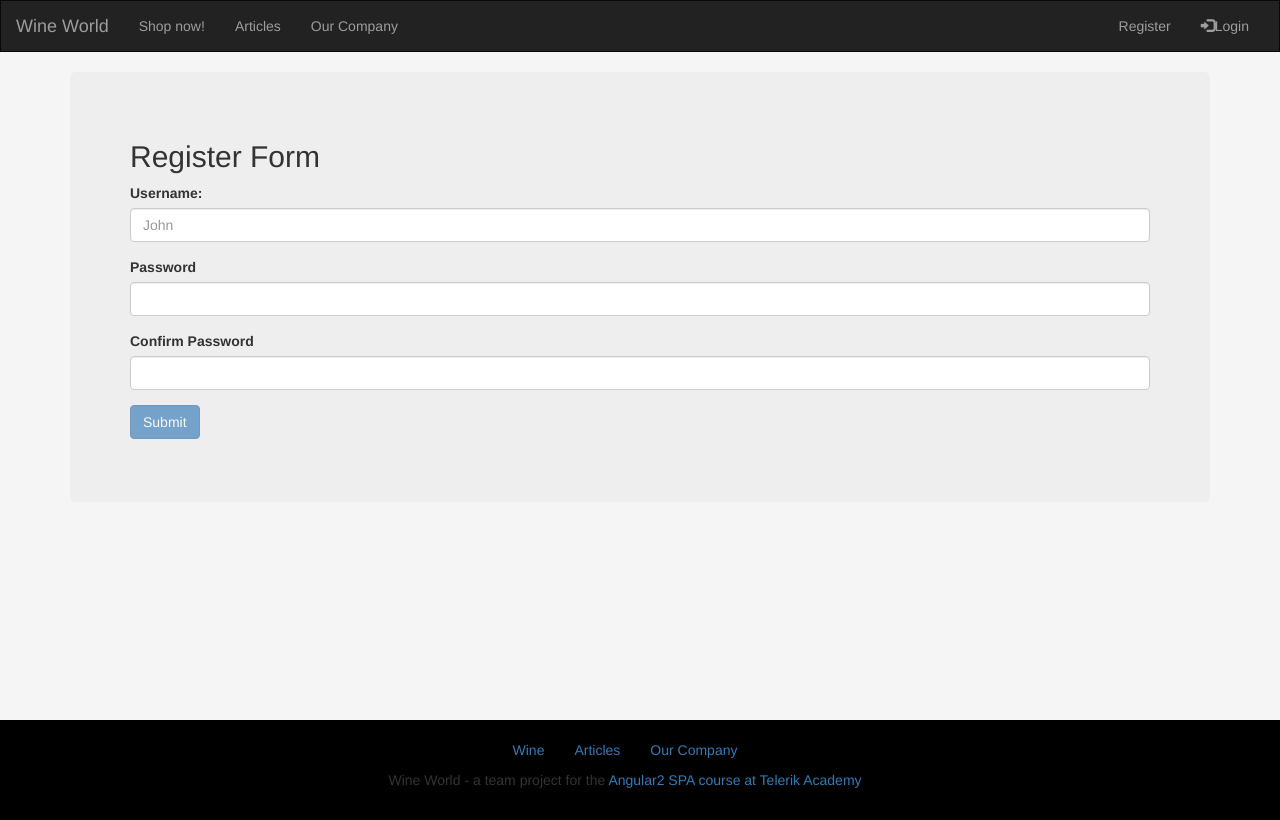
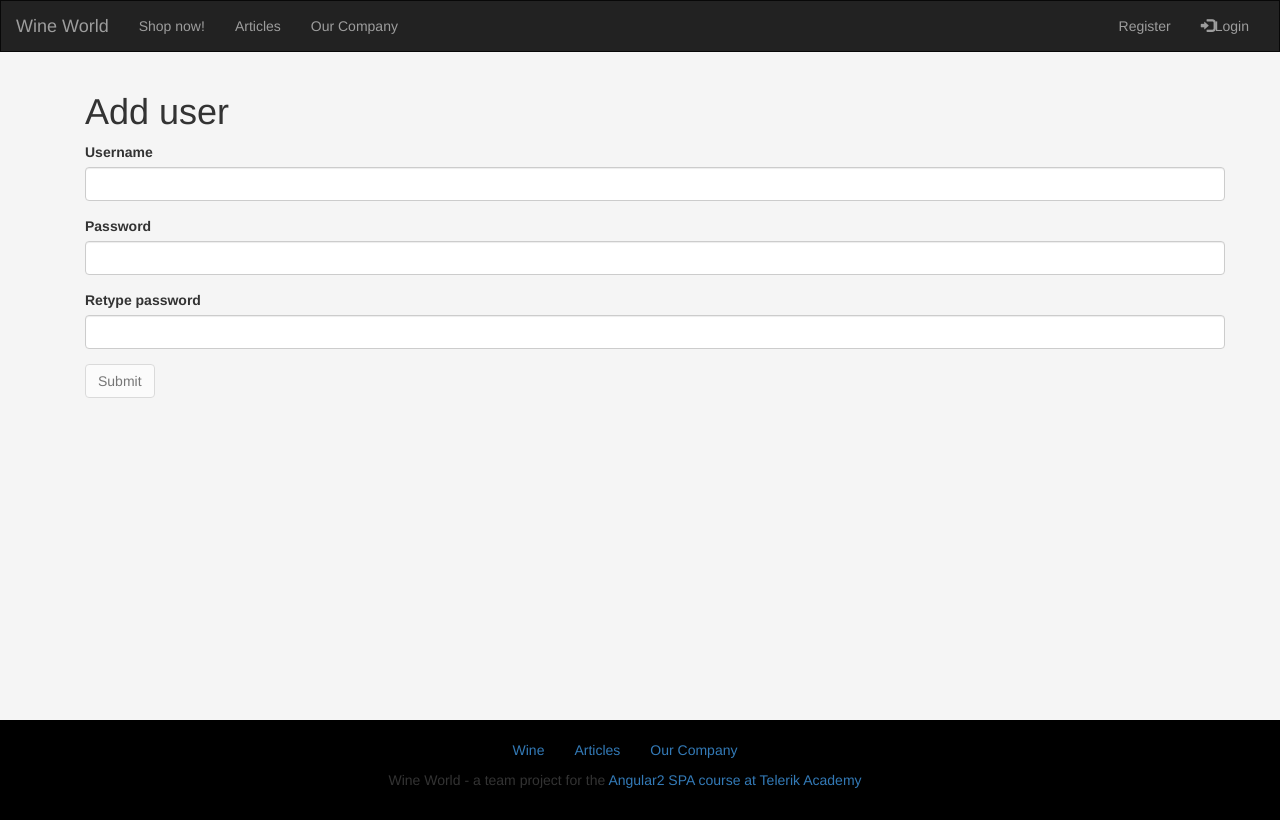
Before and after one commit to pepinho24/Wine-World, an Angular app: page /register in a window 1280 px wide. Built offline with nearby package versions, Linux system fonts and the light colour scheme.

Commit message:
Add custom validator directive

```diff
--- a/src/app/app.module.ts
+++ b/src/app/app.module.ts
@@ -33,6 +33,7 @@ import { ArticleCreateComponent } from './components/article-create/article-crea
 import { ThumbnailHoverDirective } from './directives/thumbnail-hover.directive';
 import { PurchaseResponseDirective } from './directives/purchase-response.directive';
 import { HoverArticleDirective } from './directives/hover-article.directive';
+import { EqualValidatorDirective } from './directives/equal-validator.directive';
 @NgModule({
   imports: [
     BrowserModule,
@@ -61,7 +62,8 @@ import { HoverArticleDirective } from './directives/hover-article.directive';
     ArticleCreateComponent,
     ThumbnailHoverDirective,
     PurchaseResponseDirective,
-    HoverArticleDirective  ],
+    HoverArticleDirective,
+    EqualValidatorDirective  ],
   providers: [ArticlesServiceService, UsersService,  AuthenticationService, WineService],
   bootstrap: [AppComponent]
 })
--- a/src/app/components/login/login.component.html
+++ b/src/app/components/login/login.component.html
@@ -40,7 +40,7 @@
         <input type="checkbox" value="running" name="running" [formControl]="loginForm.controls['running']"> Running
       </label>-->
       <div class="form-group">
-        <button type="submit" class="btn btn-default">Submit</button>
+        <button type="submit" class="btn btn-default"  [disabled]="!loginForm.valid">Submit</button>
       </div>
     </form>
   </div>
--- a/src/app/components/register/register.component.html
+++ b/src/app/components/register/register.component.html
@@ -1,32 +1,36 @@
-<div class="jumbotron">
-  <h2>Register Form</h2>
-  <form [formGroup]="complexForm" (ngSubmit)="submitForm(complexForm.value)">
-    <div class="form-group" [ngClass]="{'has-error':!complexForm.controls['username'].valid && complexForm.controls['username'].touched}">
-      <label>Username:</label>
-      <input class="form-control" type="text" placeholder="John" [formControl]="complexForm.controls['username']">
-      <!-- The hasError method will tell us if a particular error exists -->
-      <div *ngIf="complexForm.controls['username'].hasError('required') && complexForm.controls['username'].touched" class="alert alert-danger">You must include a username.</div>
-      <div *ngIf="complexForm.controls['username'].hasError('minlength') && complexForm.controls['username'].touched" class="alert alert-danger">Password must be at least 5 characters long.</div>
-      <div *ngIf="complexForm.controls['username'].hasError('maxlength') && complexForm.controls['username'].touched" class="alert alert-danger">Your username cannot exceed 30 characters.</div>
+<div class="container">
+  <h1>Add user</h1>
+  <form #f="ngForm" novalidate (ngSubmit)="submitForm(f.value, f.valid)">
+    <div class="form-group">
+      <label for="">Username</label>
+      <input type="text" class="form-control" name="username" [ngModel]="user.username" required minlength="5" maxlength="30" #username="ngModel">
+      <small [hidden]="username.valid || (username.pristine && !f.submitted)" class="text-danger">
+        Username is required (minimum 5 characters).
+      </small>
     </div>
-    <div class="form-group" [ngClass]="{'has-error':!complexForm.controls['password'].valid && complexForm.controls['password'].touched}">
-      <label>Password</label>
-      <input class="form-control" type="password" [formControl]="complexForm.controls['password']">
-      <!-- The hasError method can work with the built in validators but custom validators as well -->
-      <div *ngIf="complexForm.controls['password'].hasError('required') && complexForm.controls['password'].touched" class="alert alert-danger">You must include a password.</div>
-      <div *ngIf="complexForm.controls['password'].hasError('minlength') && complexForm.controls['password'].touched" class="alert alert-danger">Password must be at least 5 characters long.</div>
-    </div>
-    <div class="form-group" [ngClass]="{'has-error':!complexForm.controls['confirmPassword'].valid && complexForm.controls['confirmPassword'].touched}">
-      <label>Confirm Password</label>
-      <input class="form-control" type="password" [formControl]="complexForm.controls['confirmPassword']" validateEqual="password">
-      <!-- The hasError method can work with the built in validators but custom validators as well -->
-      <div *ngIf="complexForm.controls['confirmPassword'].hasError('required') && complexForm.controls['confirmPassword'].touched"
-        class="alert alert-danger">You must include a confirm password.</div>
-      <div *ngIf="complexForm.controls['confirmPassword'].hasError('minlength') && complexForm.controls['confirmPassword'].touched" class="alert alert-danger">Password must be at least 5 characters long.</div>
-
+    <!--<div class="form-group">
+      <label for="">Email</label>
+      <input type="email" class="form-control" name="email" [ngModel]="user.email" required #email="ngModel" pattern="^[a-zA-Z0-9_.+-]+@[a-zA-Z0-9-]+.[a-zA-Z0-9-.]+$">
+      <small [hidden]="email.valid || (email.pristine && !f.submitted)" class="text-danger">
+        Email is required and format should be <i>john@doe.com</i>.
+      </small>
+    </div>-->
+    <div class="form-group">
+      <label for="">Password</label>
+      <input type="password" class="form-control" name="password" [ngModel]="user.password" required validateEqual="confirmPassword" minlength="5"
+        reverse="true" #password="ngModel">
+      <small [hidden]="password.valid || (password.pristine && !f.submitted)" class="text-danger">
+        Password is required (minimum 5 characters).
+      </small>
     </div>
     <div class="form-group">
-      <button type="submit" class="btn btn-primary" [disabled]="!complexForm.valid">Submit</button>
+      <label for="">Retype password</label>
+      <input type="password" class="form-control" name="confirmPassword" [ngModel]="user.confirmPassword" required validateEqual="password" minlength="5"
+        reverse="false" #confirmPassword="ngModel">
+      <small [hidden]="confirmPassword.valid || (confirmPassword.pristine && !f.submitted)" class="text-danger">
+        Password mismatch
+      </small>
     </div>
+    <button type="submit" class="btn btn-default" [disabled]="!f.valid">Submit</button>
   </form>
 </div>
--- a/src/app/components/register/register.component.ts
+++ b/src/app/components/register/register.component.ts
@@ -12,22 +12,12 @@ import { AuthenticationService } from '../../services/authentication.service';
 })
 export class RegisterComponent implements OnInit {
   complexForm: FormGroup;
-  model: User;
-  constructor(fb: FormBuilder, private users: UsersService, private router: Router, private auth: AuthenticationService) {
-    this.complexForm = fb.group({
-      // To add a validator, we must first convert the string value into an array. The first item in the array is the default value if any, then the next item in the array is the validator. Here we are adding a required validator meaning that the firstName attribute must have a value in it.
-      'username': [null, Validators.compose([Validators.required, Validators.minLength(5), Validators.maxLength(30)])],
-      // We can use more than one validator per field. If we want to use more than one validator we have to wrap our array of validators with a Validators.compose function. Here we are using a required, minimum length and maximum length validator.
-      'password': [null, Validators.compose([Validators.required, Validators.minLength(5)])],
-      'confirmPassword': [null, Validators.compose([Validators.required, Validators.minLength(5)])]// ,
-      // 'hiking': false,
-      // 'running': false,
-      // 'swimming': false
-    });
+  user: User;
+  constructor(private users: UsersService, private router: Router, private auth: AuthenticationService) {
   }
 
-  submitForm(value: User) {
-    // check if password and confirmPassword match
+  submitForm(value: User, isValid: boolean) {
+    if (isValid) {
       this.users.create(value)
         .subscribe(
         (token: any) => {
@@ -36,9 +26,16 @@ export class RegisterComponent implements OnInit {
         }
         );
     }
+  }
 
   ngOnInit() {
-    // reset login status
+    this.user = {
+      username: '',
+      email: '',
+      password: '',
+      confirmPassword: ''
+    };
+
     this.auth.logout();
   }
 
--- /dev/null
+++ b/src/app/directives/equal-validator.directive.ts
@@ -0,0 +1,58 @@
+import { Directive, forwardRef, Attribute } from '@angular/core';
+import { Validator, AbstractControl, NG_VALIDATORS } from '@angular/forms';
+
+@Directive({
+  selector: '[validateEqual][formControlName],[validateEqual][formControl],[validateEqual][ngModel]',
+  providers: [
+    { provide: NG_VALIDATORS, useExisting: forwardRef(() => EqualValidatorDirective), multi: true }
+  ]
+})
+
+export class EqualValidatorDirective implements Validator {
+
+  constructor( @Attribute('validateEqual') public validateEqual: string,
+    @Attribute('reverse') public reverse: string) {
+
+  }
+
+  private get isReverse() {
+    if (!this.reverse) {
+      return false;
+    }
+
+    return this.reverse === 'true' ? true : false;
+  }
+
+  validate(c: AbstractControl): { [key: string]: any } {
+    // self value
+    let v = c.value;
+
+    // control vlaue
+    let e = c.root.get(this.validateEqual);
+
+    // value not equal
+    if (e && v !== e.value && !this.isReverse) {
+      return {
+        validateEqual: false
+      }
+    }
+
+    // value equal and reverse
+    if (e && v === e.value && this.isReverse) {
+      delete e.errors['validateEqual'];
+      if (!Object.keys(e.errors).length) {
+        e.setErrors(null);
+      }
+    }
+
+    // value not equal and reverse
+    if (e && v !== e.value && this.isReverse) {
+      e.setErrors({
+        validateEqual: false
+      });
+    }
+
+    return null;
+  }
+
+}
```
Also changed, not shown: 1 other file (tests, documents, lock files or other folders). Lines whose indentation alone changed are shown as unchanged.
